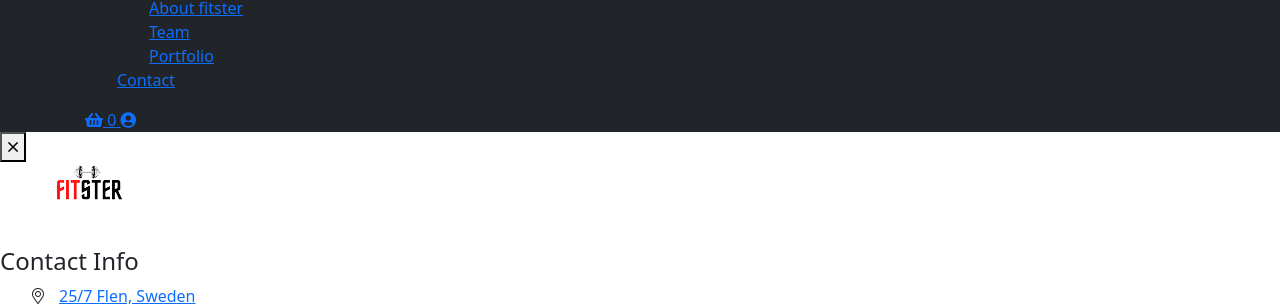
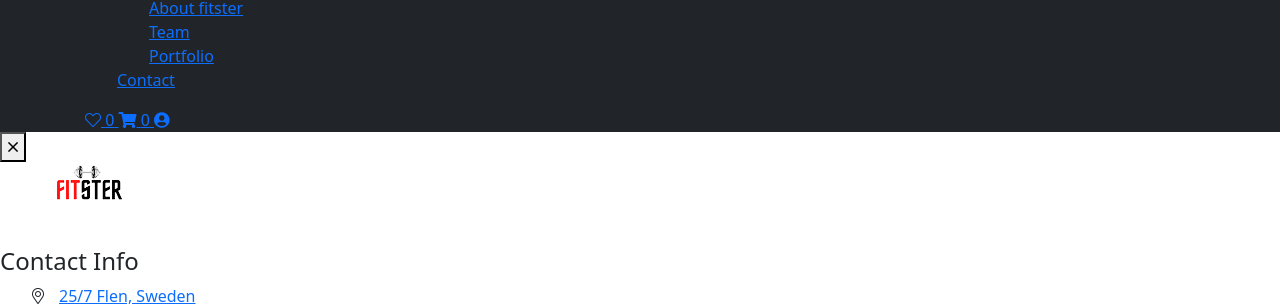
Before and after one commit to SteveAlsamarae/fitster, a Django app: page /accounts/password/reset/ in a window 1280 px wide. Shown: the part 412-720 px from the top of the page. Run offline with Django 4.2, Linux system fonts and the light colour scheme; some libraries are stand-ins or nearby versions; some web fonts are replaced.

Commit message:
Update header & add wishlist summary button

```diff
--- a/templates/_includes/header.html
+++ b/templates/_includes/header.html
@@ -67,13 +67,31 @@
                     <a href="javascript:void(0)" class="info-toggle-btn f-right sidebar-toggle-btn"><i class="fal fa-bars"></i></a>
                 </div>
                 <div class="header-action-btn f-right d-none d-lg-block">
-                    <a href="{% url 'cart:summary' %}"><i class="fas fa-shopping-basket"></i>
+                    <a href="{% url 'wishlist:summary' %}">
+                        <i class="fal fa-heart"></i>
+                        {% with request.user.wishlist as wishlist %}
+                            {% if wishlist %}
+                            <span
+                                id="wishlist_product_count"
+                                class="wishlist-count"
+                                hx-get="{% url 'wishlist:get_count' %}"
+                                hx-trigger="update from:body"
+                                hx-swap="outerHTML"
+                            >
+                                {{ wishlist.get_wishlist_items_count }}
+                            </span>
+                            {% else %}
+                            <span id="wishlist_product_count">0</span>
+                            {% endif %}
+                        {% endwith %}
+                    </a>
+                    <a href="{% url 'cart:summary' %}"><i class="fas fa-shopping-cart"></i>
                         {% with request.user.cart as cart %}
-                        {% if cart %}
-                        <span id="cart_items_counts">{{ cart.get_cart_items_count }}</span>
-                        {% else %}
-                        <span id="cart_items_counts">0</span>
-                        {% endif %}
+                            {% if cart %}
+                            <span id="cart_items_counts">{{ cart.get_cart_items_count }}</span>
+                            {% else %}
+                            <span id="cart_items_counts">0</span>
+                            {% endif %}
                         {% endwith %}
                     </a>
                     <a href="#" class="main-menu"><i class="fas fa-user-circle"></i>
```
